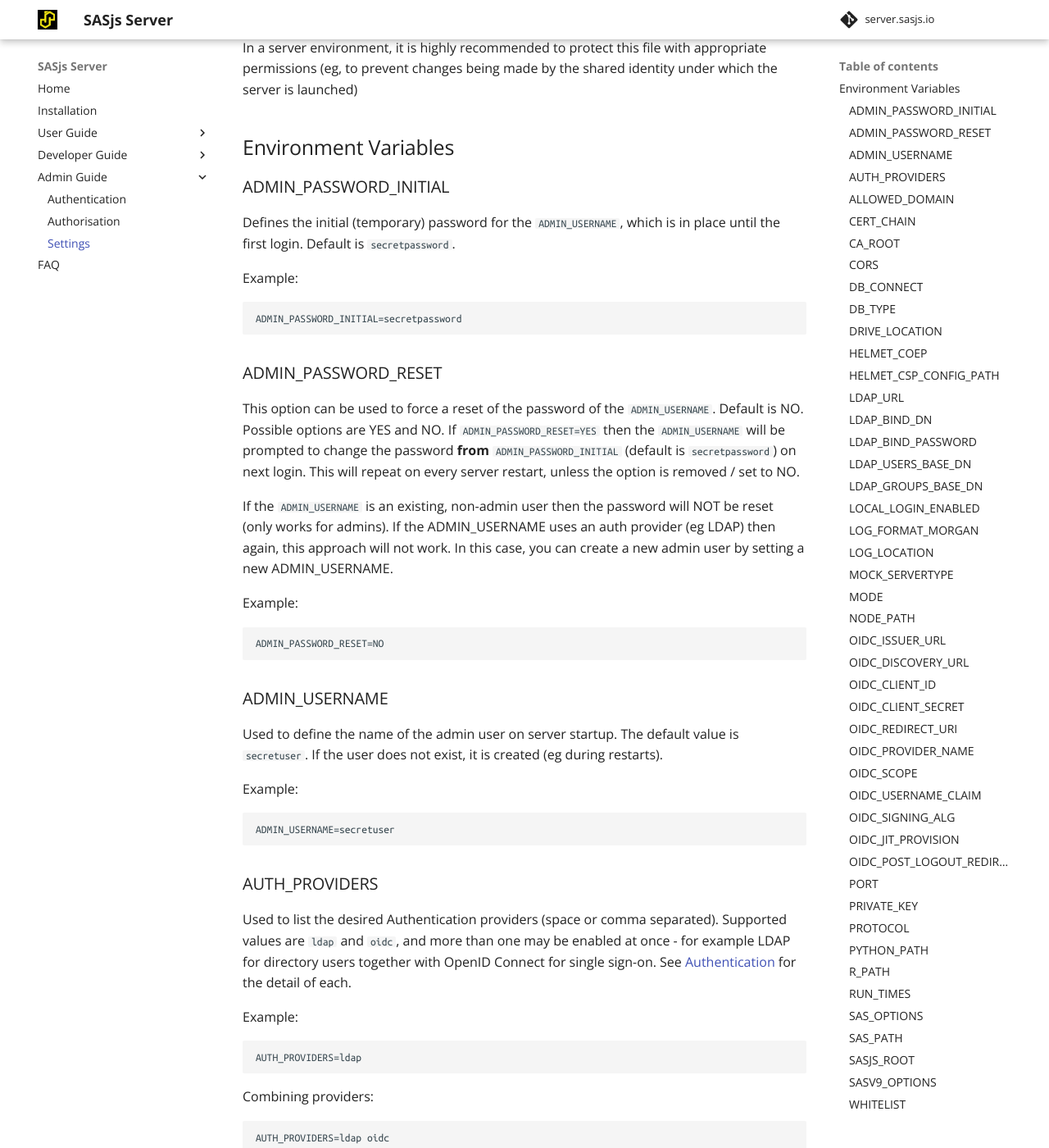
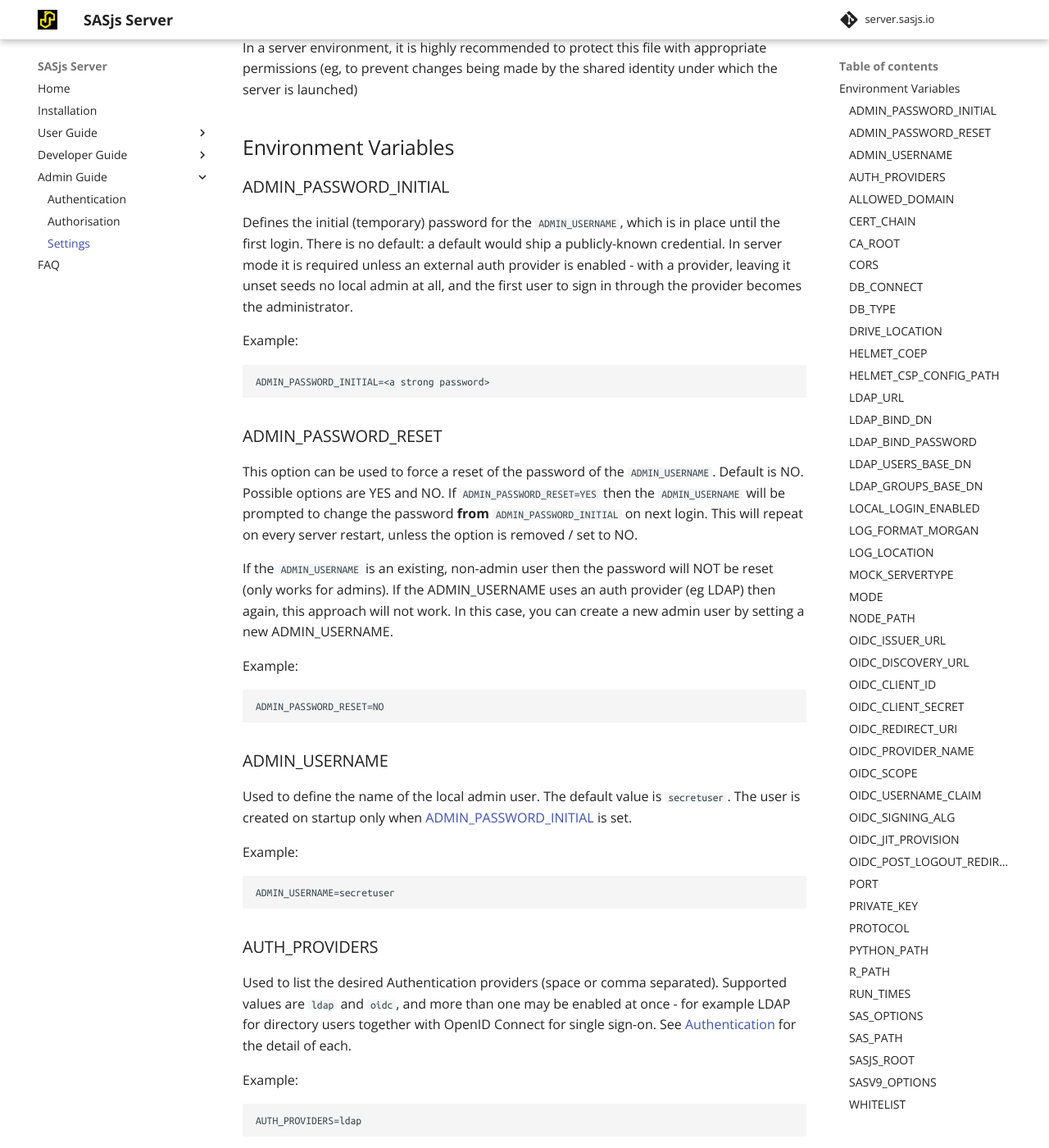
Before and after one commit to sasjs/server.sasjs.io, an MkDocs documentation site: the page built from docs/settings.md, in a window 1280 px wide and 1400 px high, scrolled down 661 px. Shown: the whole window at 82% size. Built offline with MkDocs 1.6.1 and Material for MkDocs 9.7.7, drawn with Linux system fonts in a browser that asks for light colours; comment, search, counter and statistics services are not loaded.

Commit message:
docs(auth): correct the admin account defaults
The auth page opened its Admin Account section with "The default credentials for
login are `secretuser` and `secretpassword`", and the settings reference repeated
that default in the ADMIN_PASSWORD_INITIAL and ADMIN_PASSWORD_RESET entries. No
default credential exists: a default would ship a publicly-known password to
every deployment that omits the variable, so there is none.

The entries now state the current contract:

- ADMIN_PASSWORD_INITIAL has no default, and in server mode it is required
  unless an external auth provider is enabled - with a provider, leaving it
  unset seeds no local admin at all and the first user to sign in through the
  provider becomes the administrator;
- ADMIN_USERNAME (default `secretuser`) names the local admin, and the user is
  created on startup only when the password is set;
- ADMIN_PASSWORD_RESET no longer describes a `secretpassword` fallback.

Verified against the source, not the previous prose:
`api/src/utils/verifyEnvVariables.ts` (verifyAdminUserConfig) and
`api/src/utils/seedDB.ts`, which returns early when ADMIN_PASSWORD_INITIAL is
empty - with `mongo-seed/users/users.json` empty as well.

Verification: `mkdocs build` succeeds, and the `/settings/#admin_password_initial`
and `/settings/#admin_username` anchors the new links use resolve in the
generated HTML. Added lines are ASCII-only.

````diff
--- a/docs/settings.md
+++ b/docs/settings.md
@@ -23,18 +23,18 @@ In a server environment, it is highly recommended to protect this file with appr
 
 ### ADMIN_PASSWORD_INITIAL
 
-Defines the initial (temporary) password for the `ADMIN_USERNAME`, which is in place until the first login.  Default is `secretpassword`.
+Defines the initial (temporary) password for the `ADMIN_USERNAME`, which is in place until the first login.  There is no default: a default would ship a publicly-known credential.  In server mode it is required unless an external auth provider is enabled - with a provider, leaving it unset seeds no local admin at all, and the first user to sign in through the provider becomes the administrator.
 
 Example:
 
 ```
-ADMIN_PASSWORD_INITIAL=secretpassword
+ADMIN_PASSWORD_INITIAL=<a strong password>
 ```
 
 ### ADMIN_PASSWORD_RESET
 
 This option can be used to force a reset of the password of the `ADMIN_USERNAME`.  Default is NO.  Possible options are YES and NO.
-If `ADMIN_PASSWORD_RESET=YES` then the `ADMIN_USERNAME` will be prompted to change the password **from** `ADMIN_PASSWORD_INITIAL` (default is `secretpassword`) on next login. This will repeat on every server restart, unless the option is removed / set to NO.
+If `ADMIN_PASSWORD_RESET=YES` then the `ADMIN_USERNAME` will be prompted to change the password **from** `ADMIN_PASSWORD_INITIAL` on next login. This will repeat on every server restart, unless the option is removed / set to NO.
 
 If the `ADMIN_USERNAME` is an existing, non-admin user then the password will NOT be reset (only works for admins).  If the ADMIN_USERNAME uses an auth provider (eg LDAP) then again, this approach will not work. In this case, you can create a new admin user by setting a new ADMIN_USERNAME.
 
@@ -45,7 +45,7 @@ ADMIN_PASSWORD_RESET=NO
 
 ### ADMIN_USERNAME
 
-Used to define the name of the admin user on server startup.  The default value is `secretuser`.  If the user does not exist, it is created (eg during restarts).
+Used to define the name of the local admin user.  The default value is `secretuser`.  The user is created on startup only when [ADMIN_PASSWORD_INITIAL](/settings/#admin_password_initial) is set.
 
 Example:
 
````
Also changed, not shown: docs/auth.md (+3 -1 lines).
